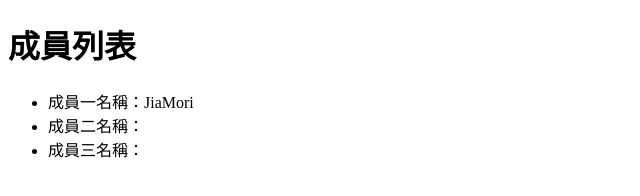
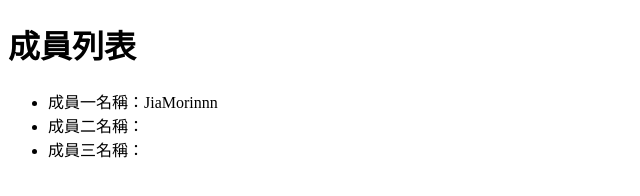
Before and after one commit to HedyChen-code/test250906-2, a plain HTML site: page index.html in a window 1280 px wide. Shown: the full height of the page, 0-640 px from the left. Drawn offline with Linux system fonts and the light colour scheme.

Commit message:
修改成員一名字

```diff
--- a/index.html
+++ b/index.html
@@ -8,7 +8,7 @@
 <body>
     <h1>成員列表</h1>
     <ul>
-        <li>成員一名稱：JiaMori</li>
+        <li>成員一名稱：JiaMorinnn</li>
         <li>成員二名稱：</li>
         <li>成員三名稱：</li>
     </ul>
```
